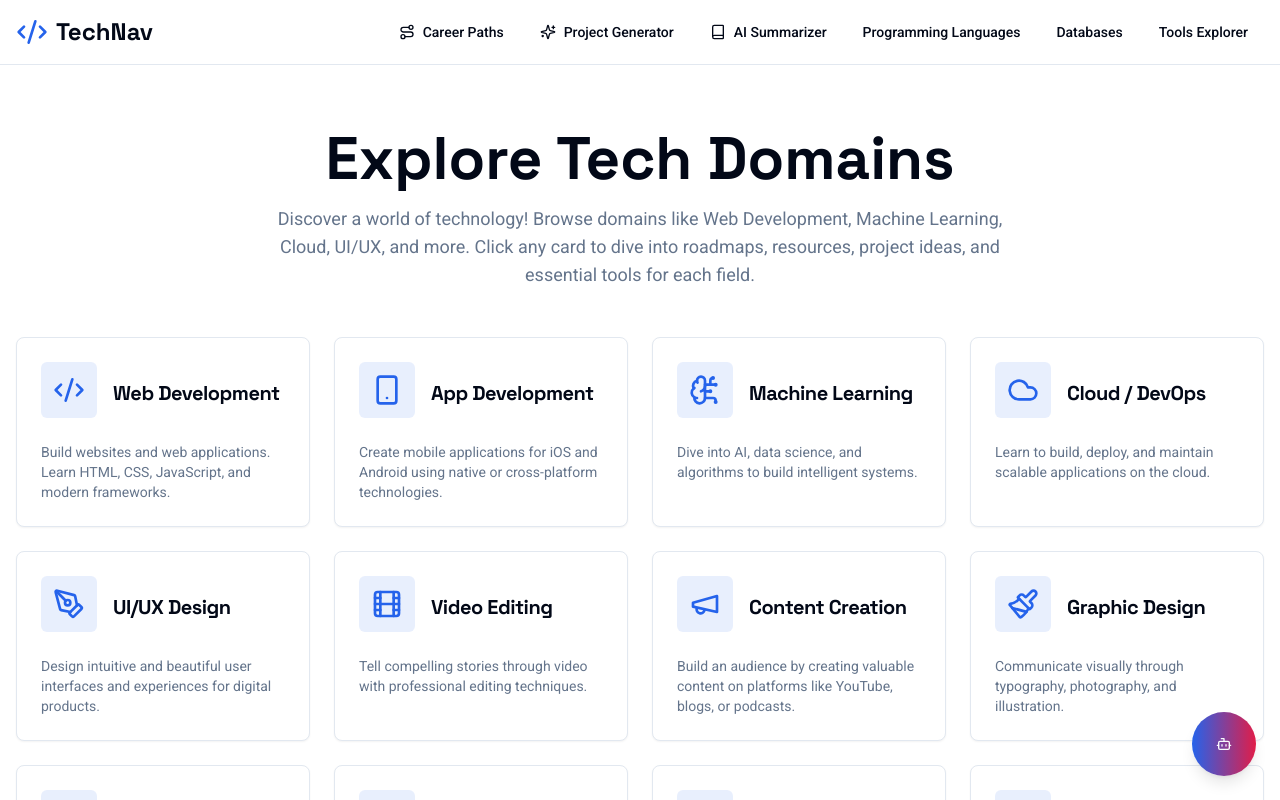
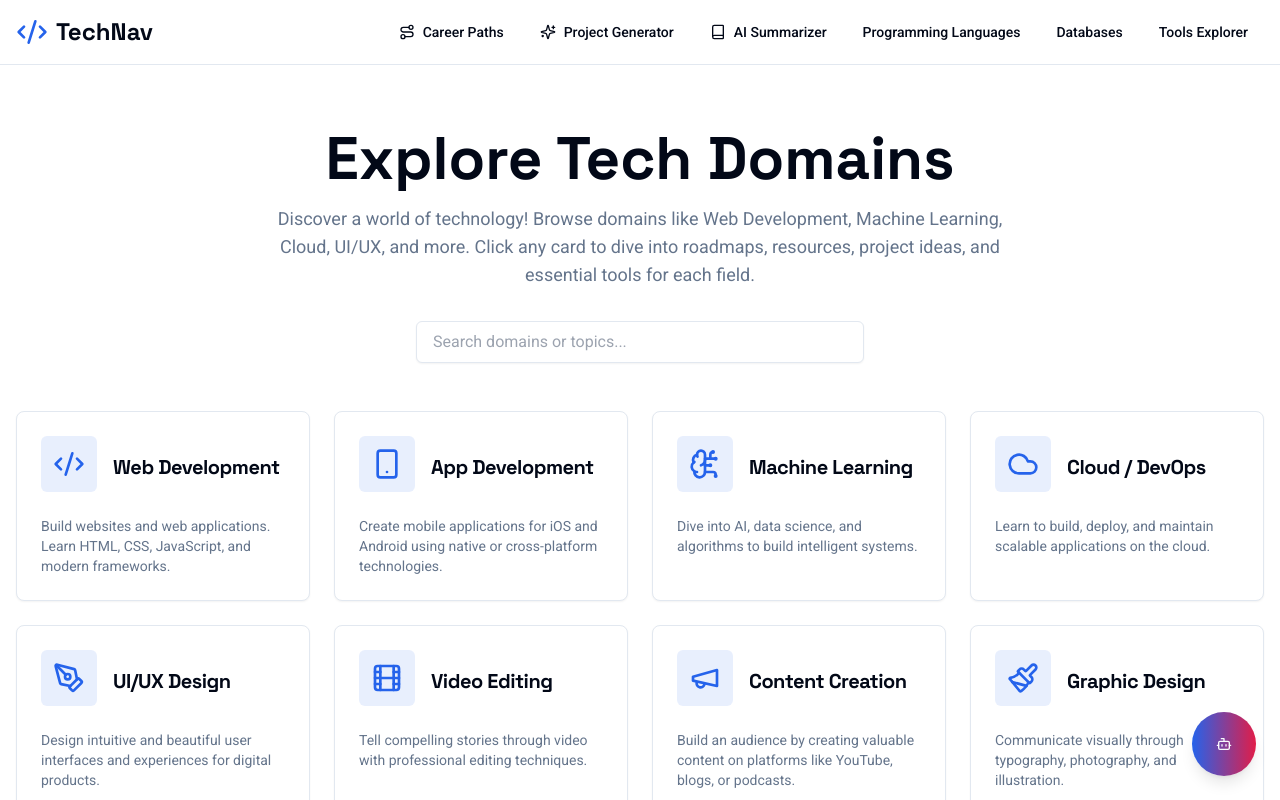
Before and after one commit to karthikraj-code/HACKGENIX-POWERHOUSE, a Next.js app: page / in a window 1280 px wide. Shown: the top 800 px of the page. Built offline with nearby package versions, Linux system fonts and the light colour scheme; what @genkit-ai/googleai, genkit would draw is missing.

Commit message:
Initial commit

```diff
--- a/src/app/page.tsx
+++ b/src/app/page.tsx
@@ -1,8 +1,49 @@
+'use client';
 
-import { domains } from '@/lib/domains';
+import { domains, type Domain } from '@/lib/domains';
 import { DomainCard } from '@/components/domain-card';
+import React, { useState, useRef } from 'react';
+import { useRouter } from 'next/navigation';
 
 export default function HomePage() {
+  const [search, setSearch] = useState('');
+  const [dropdownOpen, setDropdownOpen] = useState(false);
+  const router = useRouter();
+  const inputRef = useRef<HTMLInputElement>(null);
+  const dropdownRef = useRef<HTMLUListElement>(null);
+
+  // Helper to check if a domain or any of its topics match the search
+  const filterDomains = (domain: Domain) => {
+    const q = search.toLowerCase();
+    if (
+      domain.name.toLowerCase().includes(q) ||
+      domain.description.toLowerCase().includes(q) ||
+      domain.slug.toLowerCase().includes(q) ||
+      domain.roadmap.some((step: { title: string; description: string }) => step.title.toLowerCase().includes(q) || step.description.toLowerCase().includes(q)) ||
+      domain.resources.some((res: { title: string }) => res.title.toLowerCase().includes(q)) ||
+      domain.projectIdeas.some((idea: { title: string; description: string }) => idea.title.toLowerCase().includes(q) || idea.description.toLowerCase().includes(q))
+    ) {
+      return true;
+    }
+    return false;
+  };
+  const filteredDomains = search ? domains.filter(filterDomains) : domains;
+
+  // Only show up to 8 suggestions in dropdown
+  const dropdownDomains = search ? filteredDomains.slice(0, 8) : [];
+
+  // Handle blur: delay closing so click can register
+  const handleBlur = () => {
+    setTimeout(() => setDropdownOpen(false), 120);
+  };
+
+  // Handle focus: open dropdown if there are matches
+  const handleFocus = () => {
+    if (dropdownDomains.length > 0 && search.length > 0) {
+      setDropdownOpen(true);
+    }
+  };
+
   return (
     <div className="container mx-auto px-4 py-8 md:py-16">
       <header className="text-center mb-12">
@@ -10,11 +51,56 @@ export default function HomePage() {
         <p className="text-lg text-muted-foreground max-w-3xl mx-auto mt-4">
           Discover a world of technology! Browse domains like Web Development, Machine Learning, Cloud, UI/UX, and more. Click any card to dive into roadmaps, resources, project ideas, and essential tools for each field.
         </p>
+        <div className="mt-8 max-w-md mx-auto relative">
+          <input
+            ref={inputRef}
+            type="text"
+            value={search}
+            onChange={e => {
+              setSearch(e.target.value);
+              setDropdownOpen(e.target.value.length > 0 && dropdownDomains.length > 0);
+            }}
+            onFocus={handleFocus}
+            onBlur={handleBlur}
+            placeholder="Search domains or topics..."
+            className="w-full px-4 py-2 border border-input rounded-md shadow-sm focus:outline-none focus:ring-2 focus:ring-primary"
+            autoComplete="off"
+          />
+          {dropdownOpen && (
+            <ul
+              ref={dropdownRef}
+              className="absolute left-0 right-0 z-10 bg-popover border border-muted rounded-md mt-1 shadow-lg max-h-72 overflow-auto divide-y divide-muted-foreground/10"
+            >
+              {dropdownDomains.map(domain => (
+                <li
+                  key={domain.slug}
+                  className="px-4 py-2 cursor-pointer hover:bg-muted text-left"
+                  onMouseDown={e => {
+                    e.preventDefault();
+                    setDropdownOpen(false);
+                    setSearch('');
+                    router.push(`/domain/${domain.slug}`);
+                  }}
+                >
+                  <span className="font-semibold">{domain.name}</span>
+                  <span className="block text-sm text-muted-foreground">{domain.description}</span>
+                </li>
+              ))}
+              {dropdownDomains.length === 0 && (
+                <li className="px-4 py-2 text-muted-foreground">No domains found.</li>
+              )}
+            </ul>
+          )}
+        </div>
       </header>
       <div className="grid grid-cols-1 sm:grid-cols-2 lg:grid-cols-3 xl:grid-cols-4 gap-6">
-        {domains.map((domain) => (
-          <DomainCard key={domain.slug} domain={domain} />
-        ))}
+        {filteredDomains.length > 0 ? (
+          filteredDomains.map((domain) => (
+            <DomainCard key={domain.slug} domain={domain} />
+          ))
+        ) : (
+          <div className="col-span-full text-center text-muted-foreground text-lg">No domains or topics found.</div>
+        )}
       </div>
     </div>
   );
```
